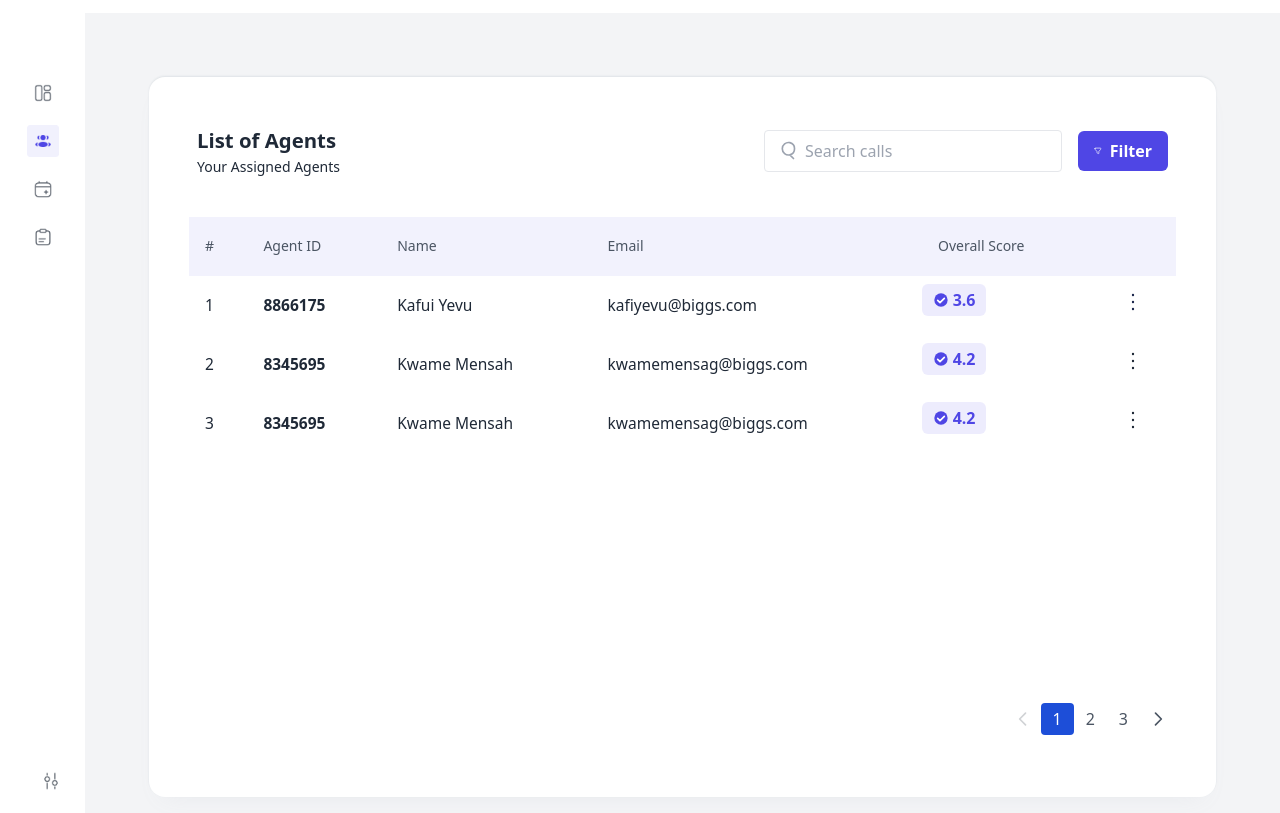
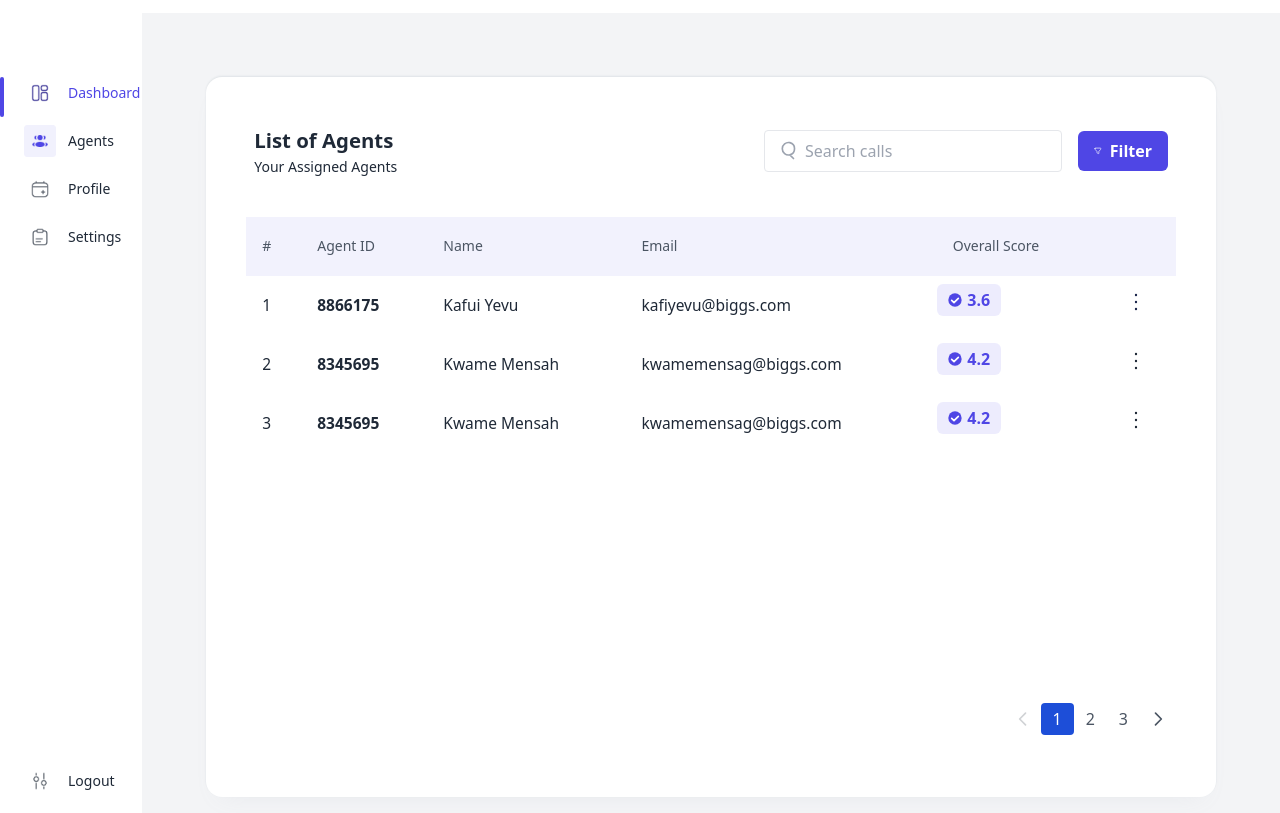
Before and after one commit to jerryowusu/Orion-, a plain HTML site: page index.html in a window 1280 px wide. Both pictures are taken after a click on the button 48 px from the left and 56 px from the top of the page. Shown: the part 83-896 px from the top of the page. Drawn offline with nearby package versions, Linux system fonts and the light colour scheme.

Commit message:
updated sidebar

```diff
--- a/Index.js
+++ b/Index.js
@@ -1,36 +1,105 @@
-    // const toggleButton = document.getElementById('toggleSidebar');
-    // const iconSection = document.getElementById('iconSection');
-    // const sidebar = document.getElementById('sidebar');
 
-    // toggleButton.addEventListener('click', () => {
-    //     const spans = iconSection.querySelectorAll('span');
-    //     spans.forEach(span => {
-    //         span.classList.toggle('opacity-0');
-    //         span.classList.toggle('-translate-x-2');
-    //     });
+// const toggleButton = document.getElementById('toggleSidebar');
+// const sidebar = document.getElementById('sidebar');
+// const menuTexts = document.querySelectorAll('.menu-text');
 
-    //     sidebar.classList.toggle('w-36');
-    // });
+// toggleButton.addEventListener('click', () => {
+//   const isCollapsed = sidebar.classList.contains('w-[85px]');
 
+//   sidebar.classList.toggle('w-[85px]');
+//   sidebar.classList.toggle('w-38');
+
+//   menuTexts.forEach(text => {
+//     if (isCollapsed) {
+//       text.classList.remove('opacity-0', '-translate-x-4');
+//       text.classList.add('opacity-100', 'translate-x-0');
+//     } else {
+//       text.classList.add('opacity-0', '-translate-x-4');
+//       text.classList.remove('opacity-100', 'translate-x-0');
+//     }
+//   });
+// });
+
+// const menuItems = document.querySelectorAll('.menu-item');
+// const indicator = document.getElementById('active-indicator');
+
+
+
+// menuItems.forEach(item => {
+//     item.addEventListener('click', () => {
+//         menuItems.forEach(i => i.classList.remove('active'));
+
+//         item.classList.add('active');
+
+//         const sidebarTop = document.getElementById('sidebar').getBoundingClientRect().top;
+//         const itemTop = item.getBoundingClientRect().top;
+//         const offset = itemTop - sidebarTop;
+
+//         indicator.style.top = `${offset}px`;
+//         indicator.style.height = `${item.offsetHeight}px`;
+
+//         localStorage.setItem('activeMenuIndex', index);
+//     });
+// });
+
+
+  const toggleButton = document.getElementById('toggleSidebar');
+  const sidebar = document.getElementById('sidebar');
+  const menuItems = document.querySelectorAll('.menu-item');
+  const activeIndicator = document.getElementById('active-indicator');
+  const sidebarTexts = document.querySelectorAll('.sidebar-text');
+
+  toggleButton.addEventListener('click', () => {
+    const isCollapsed = sidebar.classList.contains('w-[85px]');
+    sidebar.classList.toggle('w-[85px]');
+    sidebar.classList.toggle('w-40');
+
+    sidebarTexts.forEach(span => {
+      if (isCollapsed) {
+        span.classList.remove('opacity-0', '-translate-x-4');
+      } else {
+        span.classList.add('opacity-0', '-translate-x-4');
+      }
+    });
+  });
+
+  const activateMenuItem = (index) => {
+    menuItems.forEach(item => item.classList.remove('active'));
+    const selectedItem = menuItems[index];
+    selectedItem.classList.add('active');
+    const offset = selectedItem.getBoundingClientRect().top - sidebar.getBoundingClientRect().top;
+    activeIndicator.style.marginTop = `${offset}px`;
+
+    localStorage.setItem('activeMenuIndex', index);
+  };
+
+  menuItems.forEach((item, index) => {
+    item.addEventListener('click', () => activateMenuItem(index));
+  });
+
+  const savedIndex = localStorage.getItem('activeMenuIndex');
+  if (savedIndex !== null) {
+    activateMenuItem(parseInt(savedIndex));
+  } else {
+    activateMenuItem(0);
+  }
 
 
 const urlParams = new URLSearchParams(window.location.search);
 const agentId = urlParams.get('id');
-console.log(agentId); // Use this to fetch and display agent details
-
+console.log(agentId);
 
 const datePickerButton = document.getElementById('date-picker-button');
 const dateInput = document.getElementById('date-input');
 const selectedDate = document.getElementById('selected-date');
 
-// When button is clicked, trigger native date picker
 datePickerButton.addEventListener('click', () => {
-  dateInput.style.pointerEvents = 'auto'; // enable interaction
-  dateInput.focus(); // open native date picker
-  dateInput.click(); // some browsers require this
+  dateInput.style.pointerEvents = 'auto';
+  dateInput.focus();
+  dateInput.click();
   setTimeout(() => {
-    dateInput.style.pointerEvents = 'none'; // disable again
-  }, 100); // prevent accidental input
+    dateInput.style.pointerEvents = 'none';
+  }, 100);
 });
 
 // Update date display
--- a/index.html
+++ b/index.html
@@ -6,6 +6,20 @@
   <title>Agent List</title>
   <script src="https://cdn.tailwindcss.com"></script>
 </head>
+<style>
+
+.menu-item.active .icon-wrapper {
+  background-color: #4F46E514; /* Light indigo background */
+}
+
+.menu-item.active img {
+  filter: brightness(0) saturate(100%) invert(14%) sepia(80%) saturate(2635%) hue-rotate(238deg) brightness(95%) contrast(90%);
+}
+
+.menu-item.active .sidebar-text {
+  color: #4F46E5;
+}
+    </style>
 <body class="bg-gray-100  flex items-center justify-end">
 
   <div class="bg-gray-100 top-0 w-full">
@@ -43,27 +57,42 @@
         </div>
     </div>
     <div class="flex w-full h-screen">
-        <div id="sidebar" class="flex flex-col items-center justify-between bg-white text-gray-800 min-w-[85px] min-h-[600px] pt-16 pb-4 transition-all duration-300 ease-in-out">
-            <div id="iconSection" class="flex flex-col items-center justify-end gap-4">
-                <div class="flex items-center w-full justify-end space-x-2">
+        <!-- SIDEBAR -->
+        <div id="active-indicator" class="absolute left-0 w-1 h-10 bg-[#4F46E5] rounded transition-all duration-300 mt-24"></div>
+        <div id="sidebar" class="flex flex-col bg-white text-gray-800 h-screen transition-all duration-300 ease-in-out w-[85px] overflow-hidden">
+
+            <div class="flex flex-col gap-4 mt-16 px-6">
+                <div class="menu-item flex items-center space-x-3 cursor-pointer">
                     <img src="images/Group 85.png" class="w-8 h-8" alt="">
+                    <span class="sidebar-text menu-text text-sm text-gray-800 opacity-0 -translate-x-4 transition-all duration-300 ease-in-out">Dashboard</span>
                 </div>
-                <div class="flex items-center w-full justify-end space-x-2">
+                <div class="menu-item flex items-center space-x-3 cursor-pointer">
                     <img src="images/Group 85 (1).png" class="w-8 h-8" alt="">
+                    <span class="sidebar-text menu-text text-sm text-gray-800 opacity-0 -translate-x-4 transition-all duration-300 ease-in-out">Agents</span>
                 </div>
-                <div class="flex items-center w-full justify-end space-x-2">
+                <div class="menu-item flex items-center space-x-3 cursor-pointer">
                     <img src="images/Group 85 (2).png" class="w-8 h-8" alt="">
+                    <span class="sidebar-text menu-text text-sm text-gray-800 opacity-0 -translate-x-4 transition-all duration-300 ease-in-out">Profile</span>
                 </div>
-                <div class="flex items-center w-full justify-end space-x-2">
+                <div class="menu-item flex items-center space-x-3 cursor-pointer">
                     <img src="images/Group 85 (3).png" class="w-8 h-8" alt="">
+                    <span class="sidebar-text menu-text text-sm text-gray-800 opacity-0 -translate-x-4 transition-all duration-300 ease-in-out">Settings</span>
                 </div>
             </div>
-            <div id="iconSection" class="flex flex-col items-center justify-end bottom-icon">
-                <div class="flex items-center w-full justify-end space-x-2 pl-4 bottom-5">
+
+
+            <div class="flex mt-auto px-6 pb-4">
+                <div class="menu-item flex items-center space-x-3 cursor-pointer">
                     <img src="images/Group 85 (4).png" class="w-8 h-8" alt="">
+                    <span class="sidebar-text menu-text text-sm text-gray-800 opacity-0 -translate-x-4 transition-all duration-300 ease-in-out">Logout</span>
                 </div>
             </div>
         </div>
+
+
+
+        <div class="flex w-full h-screen">
+
         <!-- Main Content -->
         <div class="flex p-4 bg-white w-[90%] h-[90%] m-auto mt-16 mx-16 justify-between rounded-2xl shadow-lg "  style="box-shadow: 0 -1px 2px #919EAB33, 0 12px 24px -14px #919EAB1F;"
         >
```
Also changed, not shown: 2 other files.
